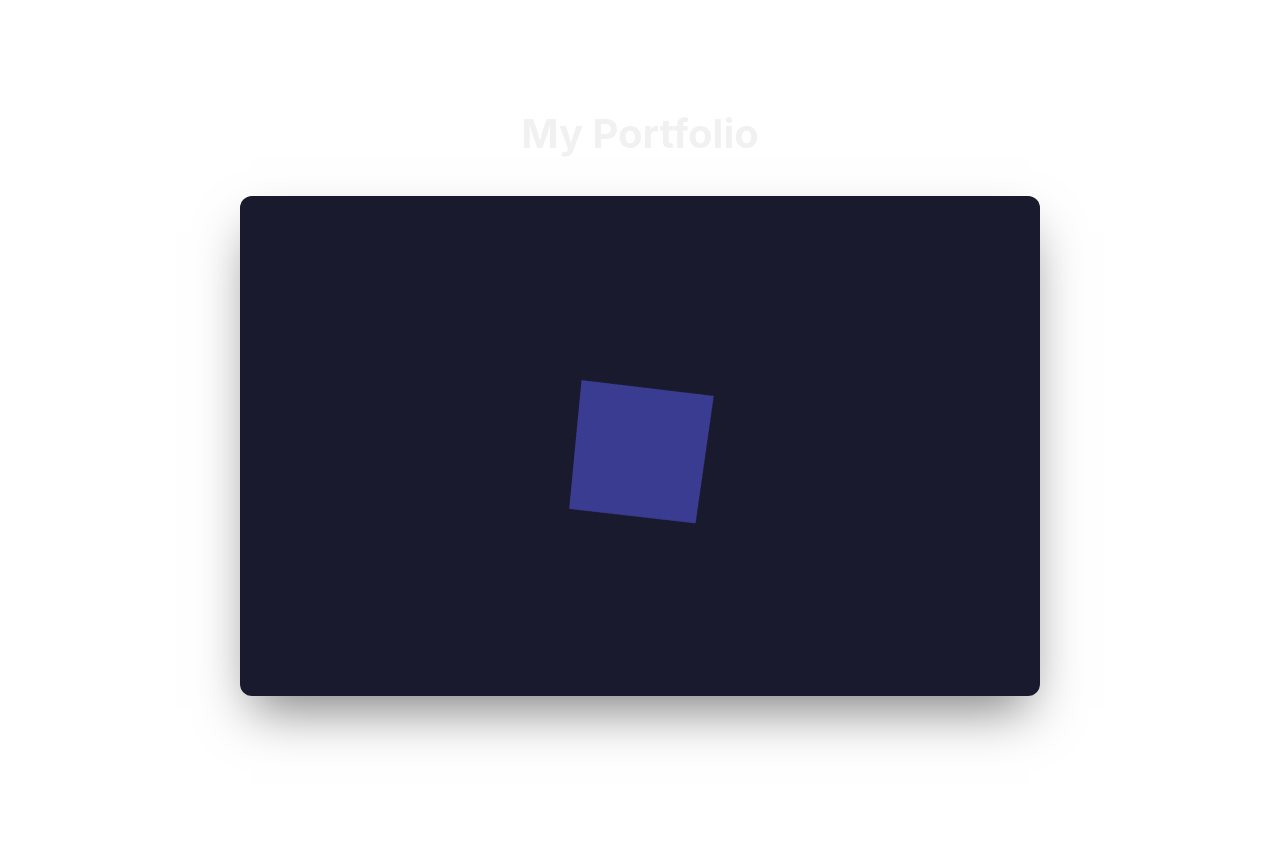
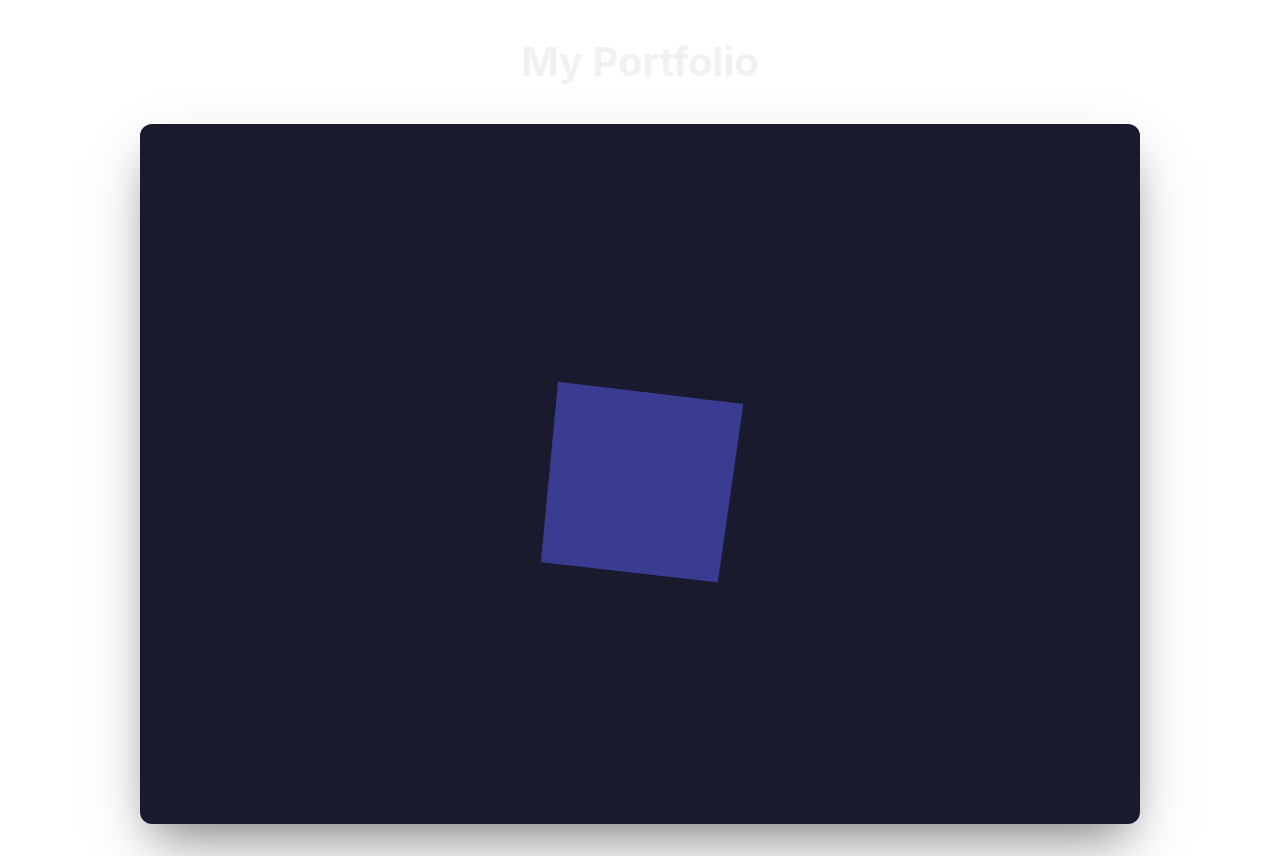
Before and after one commit to pablomarelli/dev-portfolio, a React (Vite) app: page / in a window 1280 px wide. Before the commit the page ends 800 px from the top, so only its background shows below. Built offline with nearby package versions, Linux system fonts and the light colour scheme.

Commit message:
Change container size.

```diff
--- a/src/App.css
+++ b/src/App.css
@@ -15,8 +15,8 @@ h1 {
 }
 .scene-container {
   width: 100%;
-  max-width: 800px;
-  height: 500px;
+  max-width: 1000px;
+  height: 700px;
   border-radius: 12px;
   overflow: hidden;
   box-shadow: 0 25px 50px -12px rgba(0, 0, 0, 0.5);
```
